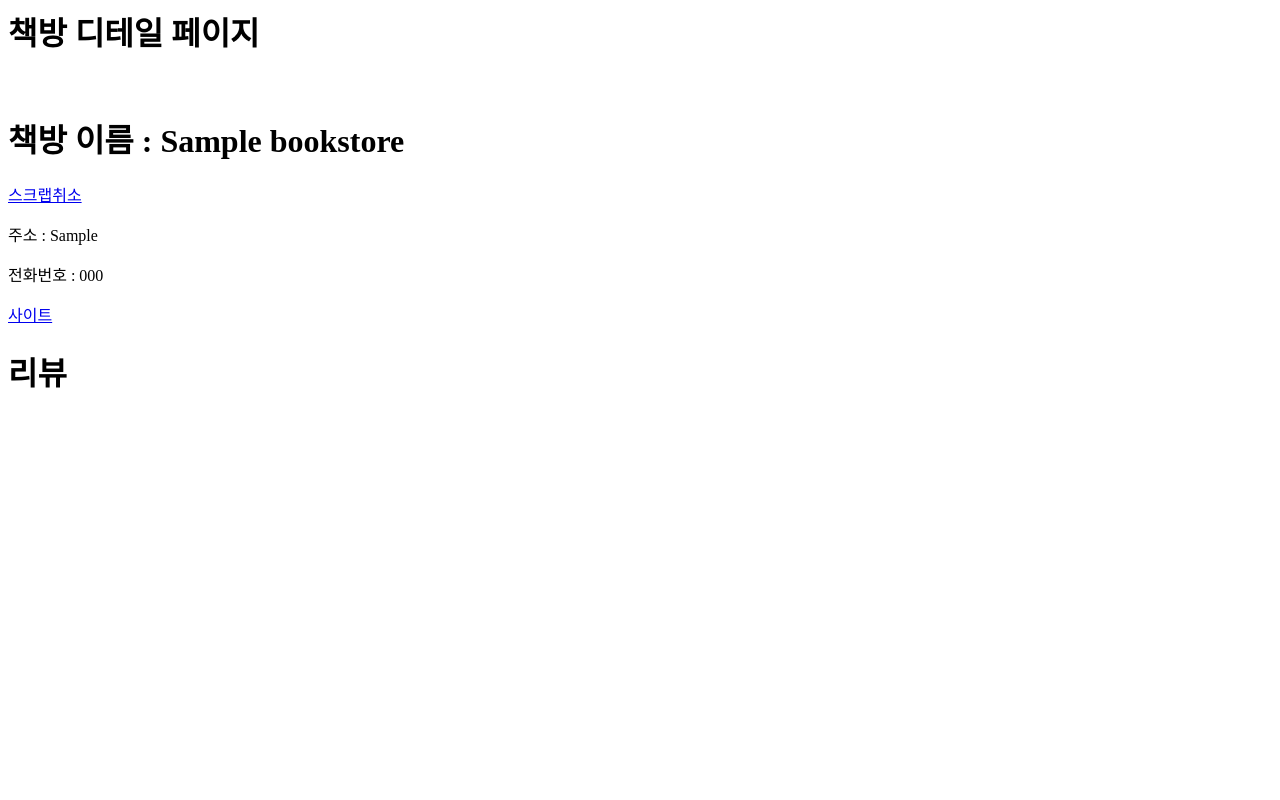
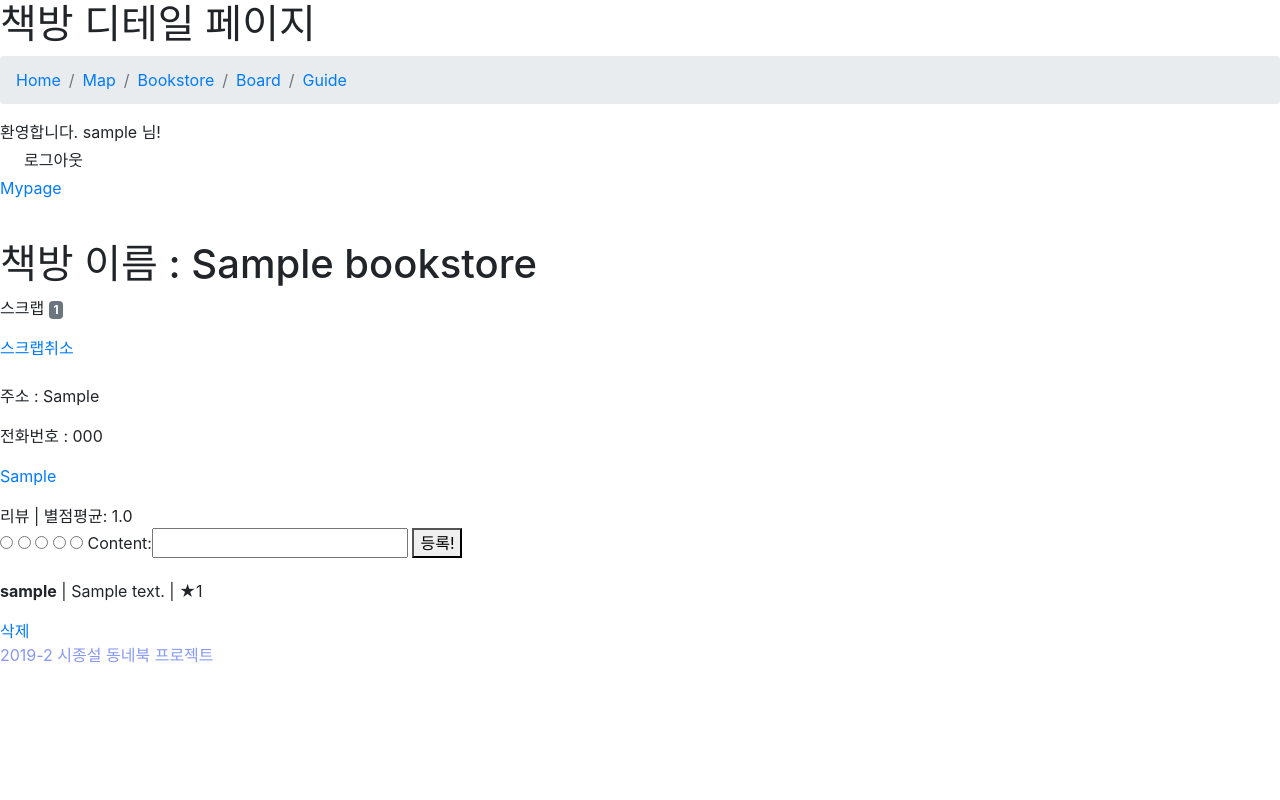
Before and after one commit to doewanju/dnbook, a Django app: page /bookmap/store/1 in a window 1280 px wide. Run offline with Django 3.2, Linux system fonts and the light colour scheme; a user stored in the database is signed in; tables that the repository leaves empty hold one stand-in row (values such as "Sample post"); some libraries are stand-ins or nearby versions.

Commit message:
리뷰 작성, 삭제

```diff
--- a/bookmap/admin.py
+++ b/bookmap/admin.py
@@ -1,6 +1,7 @@
 from django.contrib import admin
-from .models import BookStore, Scrap
+from .models import BookStore, Scrap, Review
 # Register your models here.
 
 admin.site.register(BookStore)
 admin.site.register(Scrap)
+admin.site.register(Review)
--- /dev/null
+++ b/bookmap/forms.py
@@ -0,0 +1,8 @@
+from django import forms
+from .models import Review
+
+class ReviewForm(forms.ModelForm):
+
+    class Meta:
+        model = Review
+        fields = ['content']
--- a/bookmap/models.py
+++ b/bookmap/models.py
@@ -29,3 +29,14 @@ class Scrap(models.Model):
 
     def __str__(self):
         return '%s, %s' %(self.user,self.store)
+
+class Review(models.Model):
+    store = models.ForeignKey(BookStore, on_delete=models.CASCADE)
+    user = models.ForeignKey(User, on_delete=models.CASCADE, default='')
+    content = models.CharField(max_length=200)
+    star = models.PositiveIntegerField(default=5)
+    created_at = models.DateTimeField(auto_now_add=True)
+    updated_at = models.DateTimeField(auto_now=True)
+
+    def __str__(self):
+        return '%s, %s' %(self.store, self.content[:30])
--- a/bookmap/templates/bookstore.html
+++ b/bookmap/templates/bookstore.html
@@ -11,6 +11,7 @@
             <th>더보기</th>
         </tr>
     </thead>
+
     <tbody>
         {% for store in bookstores.all %}
         <tr>
--- a/bookmap/templates/storedetail.html
+++ b/bookmap/templates/storedetail.html
@@ -29,23 +29,42 @@
         z-index:1002;
         overflow: auto;
     }
+    .starR{
+        background: url('http://miuu227.godohosting.com/images/icon/ico_review.png') no-repeat right 0;
+        background-size: auto 100%;
+        width: 30px;
+        height: 30px;
+        display: inline-block;
+        text-indent: -9999px;
+        cursor: pointer;
+    }
+    .starR.on{
+        background-position:0 0;
+    }
 </style>
 </head>
+<h1>책방 디테일 페이지</h1>
+{% extends 'base.html' %}
+{% block content %}
 <body>
-    <h1>책방 디테일 페이지</h1>
-
     <br>
     <h1>책방 이름 : {{store.name}}</h1>
-    {% if scrap %}
-        <a href="{% url 'scrap' store.bookstore_id %}">스크랩취소</a>
-    {% else %}
-        <a href="{% url 'scrap' store.bookstore_id %}">스크랩</a>
+    <p>스크랩 <span class="badge badge-secondary">{{count}}</span></p>
+
+    {% if user.is_authenticated %}
+        {% if scrap %}
+            <a href="{% url 'scrap' store.bookstore_id %}">스크랩취소</a>
+        {% else %}
+            <a href="{% url 'scrap' store.bookstore_id %}">스크랩</a>
+        {% endif %}
     {% endif %}
+    <br><br>
+
     <p>주소 : {{store.addr}}</p>
     <p>전화번호 : {{store.phone_number}}</p>
 
     {% if store.site %}
-    <p><a href={{store.site}}>사이트</a></p>
+    <p><a href={{store.site}}>{{store.site}}</a></p>
     {% else %}
     <a href = "javascript:void(0)" onclick = "document.getElementById('light').style.display='block';document.getElementById('fade').style.display='block'">사이트</a></p>
     <div id="light" class="white_content">사이트가 존재하지 않습니다. <br><br>
@@ -53,5 +72,33 @@
     <div id="fade" class="black_overlay"></div>
     {% endif %}
 
-    <h1>리뷰</h1>
+    리뷰 | 별점평균: {{star_avg}}
+    {% if user.is_authenticated %}
+    <form method="POST" action="{% url 'reviewcreate' store.bookstore_id %}">
+        {% csrf_token %}
+        <span class="starRev form-group">
+            <input name="star" value="1" type='radio'>
+            <input name="star" value="2" type='radio'>
+            <input name="star" value="3" type='radio'>
+            <input name="star" value="4" type='radio'>
+            <input name="star" value="5" type='radio'>
+        </span>
+        <script>
+        $('.starRev span').click(function(){
+            $(this).parent().children('span').removeClass('on');
+            $(this).addClass('on').prevAll('span').addClass('on');
+            return false;
+          });
+        </script>
+        {{form}}
+        <button type='submit'>등록!</button>
+    </form>
+    {% endif %}
+
+    {% for review in store.review_set.all %}
+        <p><strong>{{review.user}}</strong> | {{ review.content }} | ★{{ review.star }}</p>
+        {% if review.user == user %}<a href="{% url 'reviewdelete' review.id %}">삭제</a>{% endif %}
+    {% endfor %}
+
 </body>
+{% endblock %}
--- a/bookmap/urls.py
+++ b/bookmap/urls.py
@@ -6,4 +6,6 @@ urlpatterns = [
     path('realmap/', views.realmap, name='realmap'),
     path('store/<int:bookstore_id>', views.detail, name='storedetail'),
     path('scrap/<int:bookstore_id>', views.scrap, name='scrap'),
+    path('reviewcreate/<int:bookstore_id>', views.reviewcreate, name='reviewcreate'),
+    path('reviewdelete/<int:review_id>', views.reviewdelete, name='reviewdelete'),
 ]
--- a/bookmap/views.py
+++ b/bookmap/views.py
@@ -1,7 +1,8 @@
-from django.shortcuts import render, get_object_or_404, HttpResponseRedirect
-from .models import BookStore, Scrap
+from django.shortcuts import render, get_object_or_404, HttpResponseRedirect, redirect
+from .models import BookStore, Scrap, Review
 from django.core import serializers
 import simplejson
+from .forms import ReviewForm
 
 # Create your views here.
 
@@ -11,9 +12,23 @@ def bookstore(request):
 
 def detail(request, bookstore_id):
     store_detail = get_object_or_404(BookStore, pk = bookstore_id)
-    scrap = Scrap.objects.filter(user=request.user, store=store_detail)
+    scrap = Scrap.objects.filter(store=store_detail)
+    scrap_count = scrap.count()
 
-    return render(request, 'storedetail.html', {'store' : store_detail, 'scrap' : scrap})
+    tot = 0
+    for i in store_detail.review_set.all():
+        tot += i.star
+    if store_detail.review_set.all().count():
+        star_avg = '%.1f' %(tot/(store_detail.review_set.all().count()))
+    else:
+        star_avg = 0
+
+    if request.user.is_authenticated:
+        store_scrap = scrap.filter(user=request.user)
+        form = ReviewForm()
+        return render(request, 'storedetail.html', {'store' : store_detail, 'scrap' : store_scrap, 'count':scrap_count, 'form':form, 'star_avg':star_avg})
+    else:
+        return render(request, 'storedetail.html', {'store' : store_detail, 'count' : scrap_count, 'star_avg':star_avg})
 
 def realmap(request):
     bookstores = BookStore.objects.all()
@@ -41,3 +56,25 @@ def scrap(request, bookstore_id):
     else:
         scrapped.delete()
     return HttpResponseRedirect(request.META.get('HTTP_REFERER', '/'))
+
+def reviewcreate(request, bookstore_id):
+    store = get_object_or_404(BookStore, pk=bookstore_id)
+    if request.method=='POST':
+        form = ReviewForm(request.POST)
+        if form.is_valid():
+            review = form.save(commit=False)
+            star=request.POST["star"]
+            review.star = star
+            review.user = request.user
+            review.store = store
+            review.save()
+            return redirect('storedetail', bookstore_id=bookstore_id)
+        else:
+            redirect('bookstore')
+    else:
+        return redirect('storedetail', bookstore_id=bookstore_id)
+
+def reviewdelete(request, review_id):
+    review = get_object_or_404(Review, pk=review_id)
+    review.delete()
+    return redirect('storedetail', bookstore_id=review.store.pk)
--- a/main/templates/bossbook.html
+++ b/main/templates/bossbook.html
@@ -17,7 +17,7 @@
     {% for bookstore in bookstores.all %}
     <tr>
     <form method="GET" action="{% url 'boss' %}">
-        <td><input name="bsname" value="{{bookstore.name}}" readonly /></td>
+        <td><input name="bsname" value="{{bookstore.name}}" readonly class="form-control-plaintext"/></td>
         <td>{{bookstore.addr}}</td>
         <td>{{bookstore.phone_number}}</td>
         <td>{{bookstore.site}}</td>
--- a/main/templates/mypage.html
+++ b/main/templates/mypage.html
@@ -2,9 +2,10 @@
 {% extends 'base.html' %}
 {% block content %}
 
+
 <h3>스크랩 한 책방</h3>
 {% for scrap in scraps %}
-{{scrap.store}}
+>> <a href="{%url 'storedetail' scrap.store.bookstore_id%}">{{scrap.store}}</a><br>
 {% endfor %}
-
+<br>
 {% endblock %}
```
Also changed, not shown: bookmap/migrations/0011_review.py (added), bookmap/migrations/0012_review_star.py (added), bookmap/migrations/0013_review_user.py (added).
